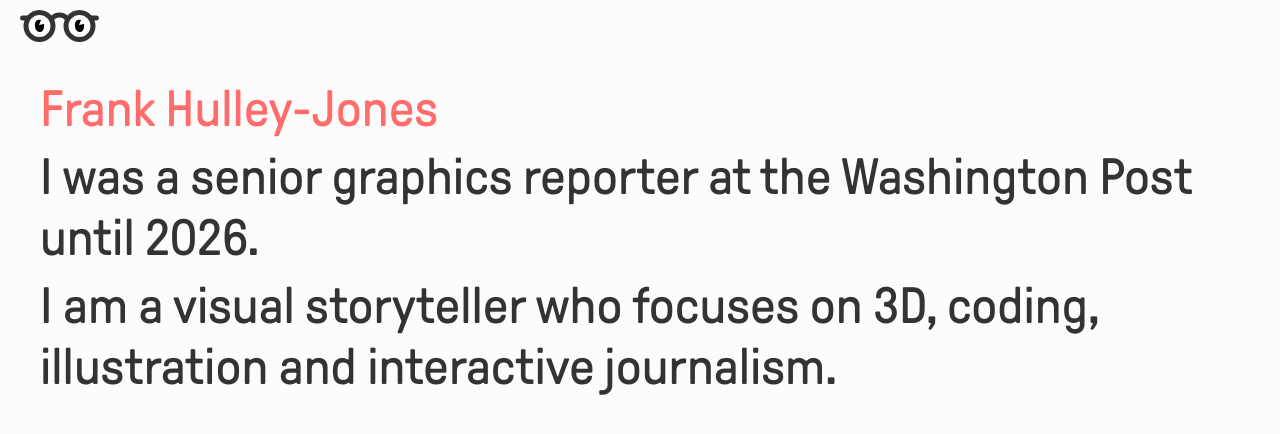
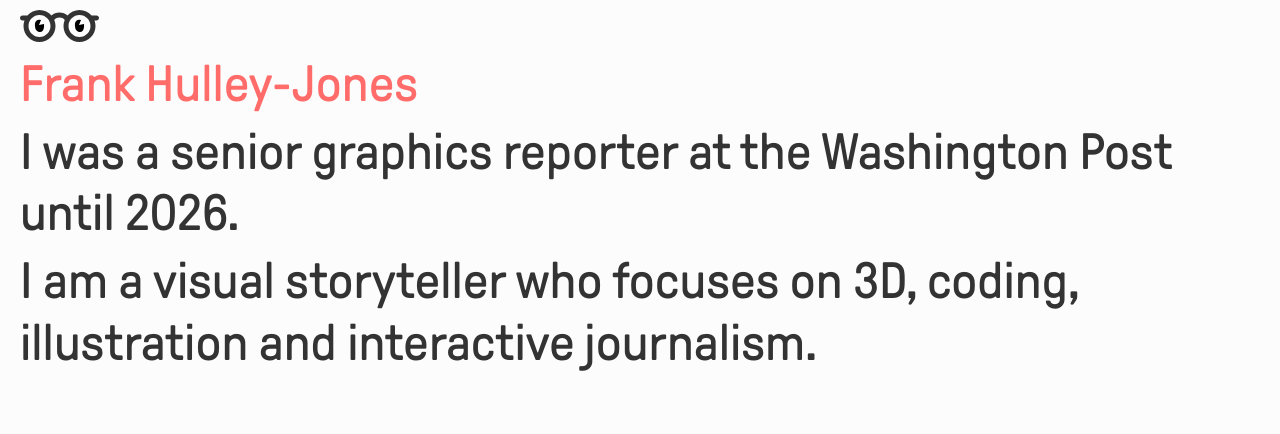
Before and after one commit to superfrank/portfolio-vite, a React (Vite) app: page / in a window 1280 px wide. Shown: the top 434 px of the page. Built offline with nearby package versions, Linux system fonts and the light colour scheme.

Commit message:
style: tweaked position of logo and about

```diff
--- a/src/App.jsx
+++ b/src/App.jsx
@@ -5,7 +5,7 @@
   return (
     <>
       <Logo href="/" variant="default" home />
-      <main className="wrapper">
+      <main>
         <AboutIntro />
         {/* <h1 className="site-name">Frank Hulley-Jones</h1> */}
       </main>
--- a/src/components/Logo.jsx
+++ b/src/components/Logo.jsx
@@ -14,7 +14,7 @@
     .join(" ");
 
   return (
-    <header className={rootClasses} id="logo">
+    <header className={`${rootClasses} wrapper`} id="logo">
       <a className="logo__link" href={href} aria-label="Home">
         <LogoMark />
       </a>
--- a/src/styles/partials/_about.scss
+++ b/src/styles/partials/_about.scss
@@ -1,12 +1,6 @@
 @use "../sass-mq/mq";
 @use "../modules/typography";
 @use "../modules/colors";
-
-// h1 {
-//
-//
-//
-// }
 
 .title-alt {
   color: colors.$black;
@@ -32,12 +26,12 @@
     font-size: typography.$font-size-eight;
     line-height: 1.2;
     // padding top calculates logo size as it's absolutely positioned
-    padding-top: calc(8.5vw + 1rem);
+    // padding-top: calc(8.5vw + 1rem);
     color: colors.$brand-1;
 
     @include mq.mq(desktop) {
       font-size: typography.$font-size-four;
-      padding-top: calc(2.1vw + 32px);
+      //   padding-top: calc(2.1vw + 32px);
     }
   }
 }
--- a/src/styles/partials/_base.scss
+++ b/src/styles/partials/_base.scss
@@ -51,7 +51,7 @@
 }
 
 main {
-  padding-top: 20px;
+  padding-top: 10px;
 }
 
 .wrapper {
--- a/src/styles/partials/_logo.scss
+++ b/src/styles/partials/_logo.scss
@@ -2,19 +2,22 @@
 @use "../modules/colors";
 
 .logo {
-  position: absolute;
+  // position: absolute;
+  display: block;
   z-index: 5;
-  top: 10px;
-  left: 10px;
+  // top: 10px;
+  // left: 10px;
   cursor: pointer;
+  margin-top: 10px;
 
   @include mq.mq(tablet) {
-    left: 20px;
+    // left: 20px;
   }
 
   @include mq.mq(wide) {
-    left: 5%;
-    top: 2.5vh;
+    // left: 5%;
+    // top: 2.5vh;
+    margin-top: 2.5vh;
   }
 
   svg {
```
